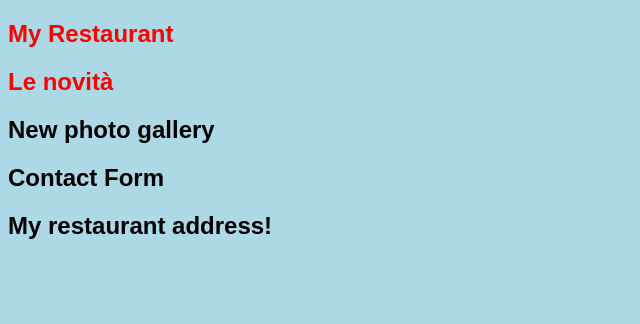
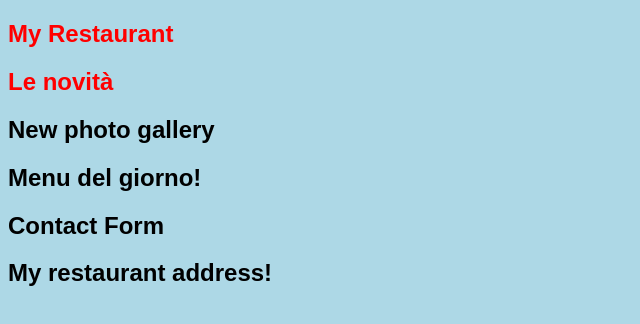
Before and after one commit to mattiatramontano/my-restaurant-2, a plain HTML site: page index.html in a window 1280 px wide. Shown: the whole page, without its empty margins (0-640 px from the left). Drawn offline with Linux system fonts and the light colour scheme.

Commit message:
added menu del giorno

```diff
--- a/index.html
+++ b/index.html
@@ -17,6 +17,9 @@
         <h2>New photo gallery</h2>
     </section>
     <section>
+        <h2>Menu del giorno!</h2>
+    </section>
+    <section>
         <h2>Contact Form</h2>
     </section>
     <footer>
```
